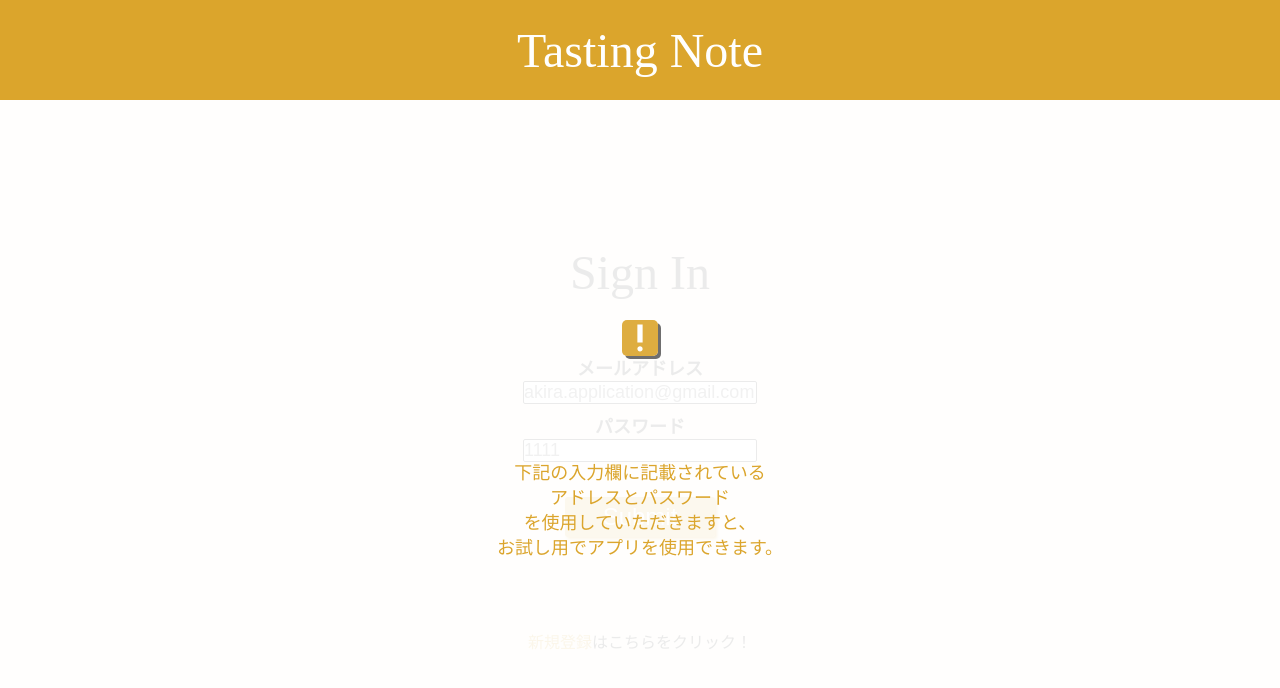
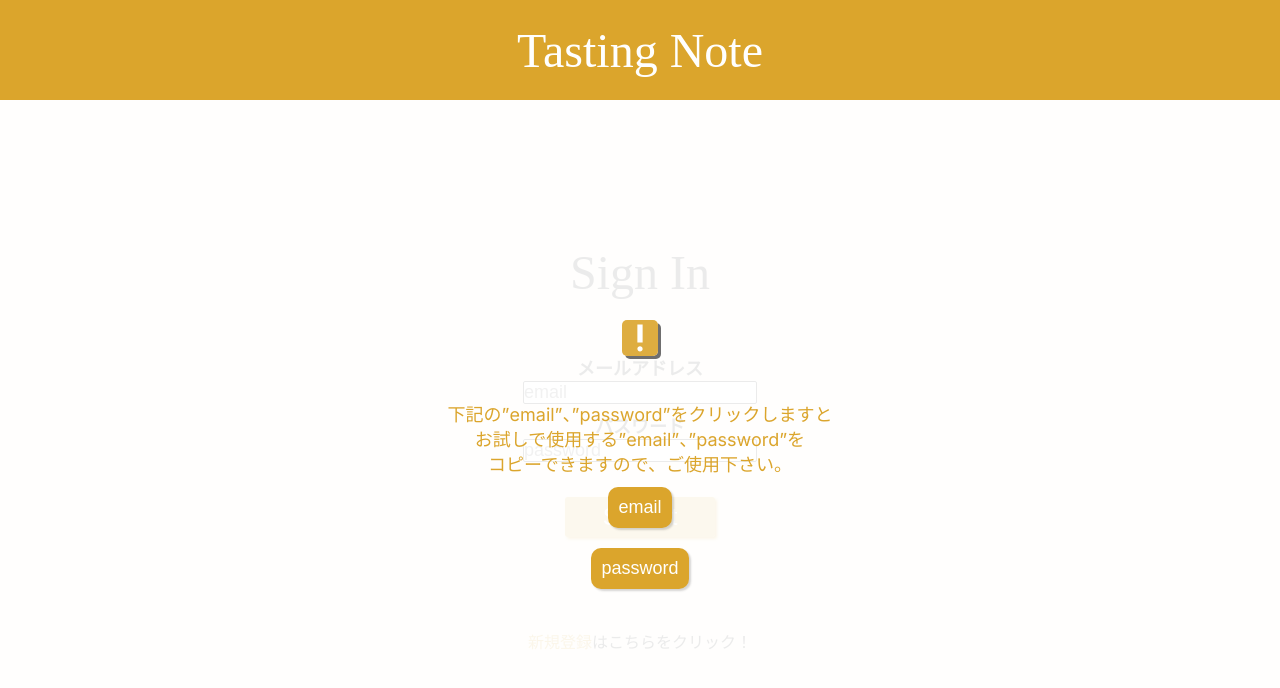
Before and after one commit to akiran1sei/tastingnote, a Next.js app: page /pages/auth/signin in a window 1280 px wide. Both pictures are taken after a click on the button 640 px from the left and 338 px from the top of the page. Shown: the top 688 px of the page. Built offline with nearby package versions, Linux system fonts and the light colour scheme; a web font is replaced by a local one; what next would draw is missing.

Commit message:
🎨 ボタン設置（フリー使用のボタン）

```diff
--- a/src/app/pages/auth/signin/page.jsx
+++ b/src/app/pages/auth/signin/page.jsx
@@ -14,6 +14,9 @@ const SignIn = () => {
   const [isLoading, setIsLoading] = useState(false);
   const [error, setError] = useState(""); // エラー状態の追加
   const [action, setAction] = useState(false);
+  const [copied, setCopied] = useState(false);
+  const [copiedEmail, setCopiedEmail] = useState("akira.application@gmail.com");
+  const [copiedPassword, setCopiedPassword] = useState("1111");
   const router = useRouter();
   useEffect(() => {
     //  window.location.reload();
@@ -59,6 +62,20 @@ const SignIn = () => {
   const handleClick = () => {
     setAction(!action);
   };
+  const handleCopy = async (text) => {
+    try {
+      await navigator.clipboard.writeText(text);
+      setCopied(true);
+
+      // 2秒後に表示を元に戻す
+      setTimeout(() => {
+        setCopied(false);
+      }, 2000);
+    } catch (err) {
+      console.error("クリップボードへのコピーに失敗しました:", err);
+    }
+  };
+
   return (
     <div className={styles.sign_page}>
       <div className={styles.sign_wrapper}>
@@ -80,17 +97,30 @@ const SignIn = () => {
             </button>
 
             {action && (
-              <p className={styles.sign_point}>
-                <span className={styles.sign_pointWrap}>
-                  下記の入力欄に記載されている
+              <div className={styles.sign_point}>
+                <span className={styles.sign_pointText}>
+                  下記の”email”、”password”をクリックしますと
                   <br />
-                  アドレスとパスワード
+                  お試しで使用する”email”、”password”を
                   <br />
-                  を使用していただきますと、
-                  <br />
-                  お試し用でアプリを使用できます。
+                  コピーできますので、ご使用下さい。
                 </span>
-              </p>
+                <button
+                  type="button"
+                  onClick={() => handleCopy(copiedEmail)}
+                  className={styles.sign_point_button}
+                >
+                  email
+                </button>
+
+                <button
+                  type="button"
+                  onClick={() => handleCopy(copiedPassword)}
+                  className={styles.sign_point_button}
+                >
+                  password
+                </button>
+              </div>
             )}
           </div>
           <form onSubmit={handleSubmit}>
@@ -105,7 +135,7 @@ const SignIn = () => {
                   id="email"
                   value={email}
                   onChange={(e) => setEmail(e.target.value)}
-                  placeholder="akira.application@gmail.com"
+                  placeholder="email"
                   required
                   disabled={isLoading}
                 />
@@ -119,7 +149,7 @@ const SignIn = () => {
                   id="password"
                   value={password}
                   onChange={(e) => setPassword(e.target.value)}
-                  placeholder="1111"
+                  placeholder="password"
                   required
                   disabled={isLoading}
                 />
--- a/src/app/styles/Contents.module.css
+++ b/src/app/styles/Contents.module.css
@@ -1662,6 +1662,11 @@ input[type="range"].select_input_roast {
 .sign_point {
   width: 100%;
   height: 100vh;
+  display: flex;
+  flex-direction: column;
+  flex-wrap: nowrap;
+  justify-content: center;
+  align-items: center;
   text-align: center;
   font-size: var(--font-size-base);
   color: var(--color-yellow);
@@ -1670,12 +1675,9 @@ input[type="range"].select_input_roast {
   top: 50px;
   padding: 1rem;
 }
-.sign_pointWrap {
-  width: 100%;
-  position: absolute;
-  top: 50%;
-  left: 0;
-  right: 0;
+.sign_pointText {
+  width: 100%;
+  margin-top: 10rem;
 }
 .sign_pointImg {
   width: 36px;
@@ -1699,6 +1701,20 @@ input[type="range"].select_input_roast {
 .sign_link:hover > a.smallFont {
   text-decoration: underline;
   color: var(--color-yellow);
+}
+.sign_point_button {
+  background: var(--color-yellow);
+  color: var(--color-white);
+  padding: 1rem;
+  border-radius: 10px;
+  box-shadow: 2px 2px 2px #33333333;
+  margin: 1rem auto;
+}
+.sign_point_button:active {
+  background: var(--color-white);
+  box-shadow: inset 2px 2px 2px var(--color-black);
+  transform: translate(2px, 2px);
+  color: var(--color-black);
 }
 @media screen and (min-width: 768px) {
   .sign_item {
```
